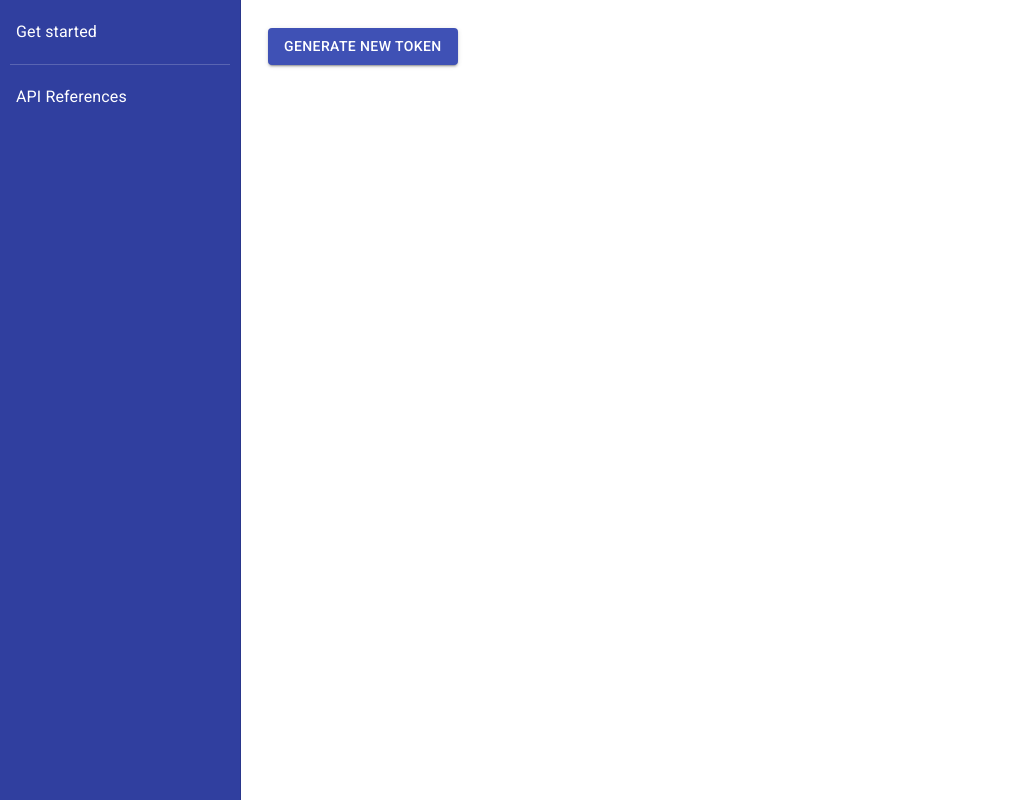
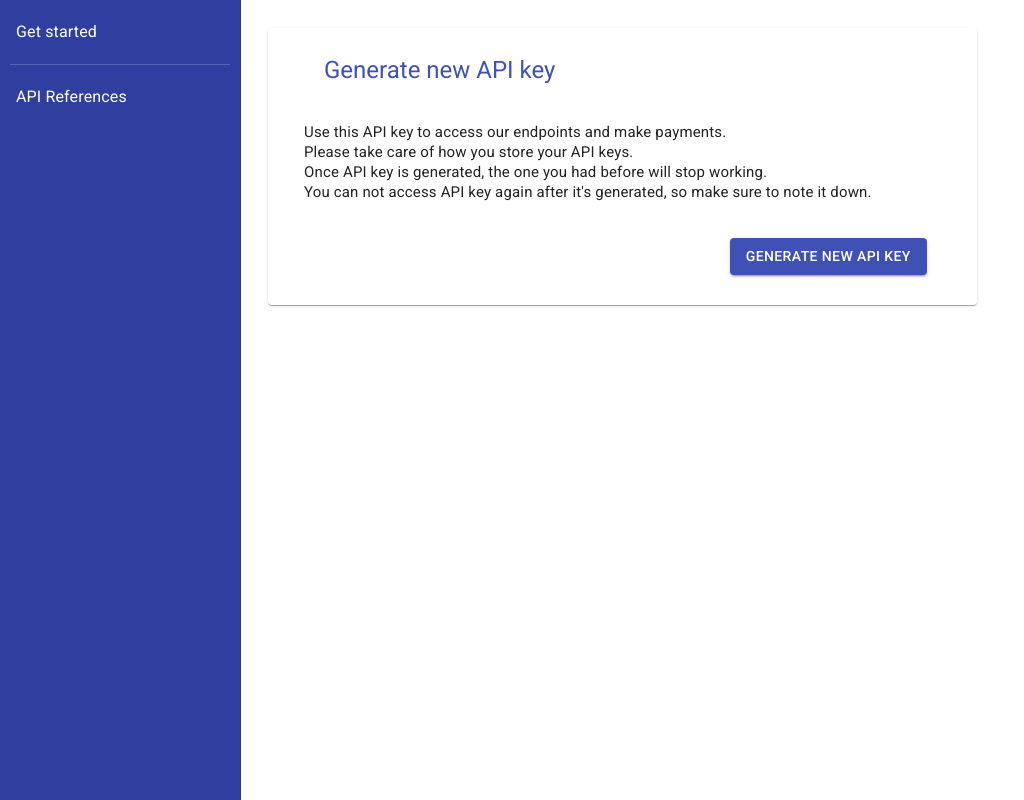
Before and after one commit to KrsticM/SEP, a React app in the folder payme-client/: page /settings/generate_token in a window 1280 px wide. Shown: the whole page, without its empty margins (0-1024 px from the left). Built offline with nearby package versions, Linux system fonts and the light colour scheme; sample sign-in values are in the browser's storage.

Commit message:
#3 - Generating tokens (UI side)

```diff
--- /dev/null
+++ b/payme-client/src/components/ConfirmDialog/index.js
@@ -0,0 +1,38 @@
+import React from 'react';
+import Button from '@material-ui/core/Button';
+import Dialog from '@material-ui/core/Dialog';
+import DialogActions from '@material-ui/core/DialogActions';
+import DialogContent from '@material-ui/core/DialogContent';
+import DialogContentText from '@material-ui/core/DialogContentText';
+import DialogTitle from '@material-ui/core/DialogTitle';
+
+function ConfirmDialog(props) {
+  const {
+    open, handleClose, handleConfirm, children, dialogTitle
+  } = props;
+  return (
+    <Dialog
+      open={open}
+      onClose={handleClose}
+    >
+      <DialogTitle>
+        {dialogTitle}
+      </DialogTitle>
+      <DialogContent>
+        <DialogContentText>
+          { children }
+        </DialogContentText>
+      </DialogContent>
+      <DialogActions>
+        <Button onClick={handleClose} color="primary">
+          Cancel
+        </Button>
+        <Button onClick={handleConfirm} color="primary" autoFocus>
+          Confirm
+        </Button>
+      </DialogActions>
+    </Dialog>
+  );
+}
+
+export default ConfirmDialog;
--- a/payme-client/src/containers/Settings/PaymentServices/index.js
+++ b/payme-client/src/containers/Settings/PaymentServices/index.js
@@ -10,8 +10,7 @@ function PaymentServices(props) {
   const [state, setState] = useState({
     availableMethods: [],
     loaded: false
-  })
-  const [errors, setErrors] = useState({});
+  });
 
   useEffect(() => {
     if (state.loaded) {
--- /dev/null
+++ b/payme-client/src/containers/Settings/TokenGenerating/TokenDialog.jsx
@@ -0,0 +1,103 @@
+import React, { useRef } from 'react';
+import { toast } from 'react-toastify';
+import Button from '@material-ui/core/Button';
+import Dialog from '@material-ui/core/Dialog';
+import DialogActions from '@material-ui/core/DialogActions';
+import DialogContent from '@material-ui/core/DialogContent';
+import DialogContentText from '@material-ui/core/DialogContentText';
+import DialogTitle from '@material-ui/core/DialogTitle';
+import { makeStyles } from '@material-ui/core/styles';
+import Paper from '@material-ui/core/Paper';
+import InputBase from '@material-ui/core/InputBase';
+import Divider from '@material-ui/core/Divider';
+import IconButton from '@material-ui/core/IconButton';
+import CopyIcon from '@material-ui/icons/FileCopy';
+import Typography from '@material-ui/core/Typography';
+
+const useStyles = makeStyles(theme => ({
+  root: {
+    margin: '20px 15px',
+    padding: '2px 4px',
+    display: 'flex',
+    alignItems: 'center'
+  },
+  input: {
+    marginLeft: theme.spacing(1),
+    flex: 1,
+  },
+  iconButton: {
+    padding: 10,
+  },
+  divider: {
+    height: 28,
+    margin: 4,
+  },
+}));
+
+function TokenDialog(props) {
+  const classes = useStyles();
+  const inputEl = useRef(null);
+  const {
+    apiKey, handleClose
+  } = props;
+
+  const copyToClipboard = (e) => {
+    inputEl.current.select()
+    document.execCommand('copy');
+
+    toast.info('API key copied successfully!', {
+      position: toast.POSITION_TOP_CENTER
+    });
+    if (window.getSelection) {
+      // All browsers, except IE <=8
+      window.getSelection().removeAllRanges();
+    } else if (document.selection) {
+      // IE <=8
+      document.selection.empty();
+    }
+  };
+
+  return (
+    <Dialog
+      open={!!apiKey}
+      onClose={handleClose}
+    >
+      <DialogTitle>
+        <Typography variant="h5" component="h2" color="primary">
+          {"Here's your new API key"}
+        </Typography>
+      </DialogTitle>
+      <DialogContent>
+        <Typography variant="body2" component="p">
+          {"Make sure you note it down and update your previously used API key."}
+        </Typography>
+        <Paper component="form" className={classes.root}>
+          <InputBase
+            inputRef={inputEl}
+            className={classes.input}
+            value={apiKey}
+            readOnly
+            inputProps={{ 'aria-label': 'search google maps' }}
+          />
+          <Divider className={classes.divider} orientation="vertical" />
+          <IconButton onClick={copyToClipboard} color="primary" className={classes.iconButton}>
+            <CopyIcon />
+          </IconButton>
+        </Paper>
+        <Typography variant="body2" component="p">
+          <Typography component="p" color="primary">
+            WARNING!
+          </Typography>
+          {"This is last time you'll be seeing this API key."}
+        </Typography>
+      </DialogContent>
+      <DialogActions>
+        <Button onClick={handleClose} color="primary">
+          Close
+        </Button>
+      </DialogActions>
+    </Dialog>
+  );
+}
+
+export default TokenDialog;
--- /dev/null
+++ b/payme-client/src/containers/Settings/TokenGenerating/TokenGenerating.css
@@ -0,0 +1,19 @@
+.token__container {
+  width: 70%;
+  padding: 10px;
+}
+
+.token__container h2 {
+  margin-left: 30px;
+}
+
+.token__container p {
+  margin-left: 10px;
+  line-height: 20px;
+  font-size: 15px;
+}
+
+.token__container .MuiCardActions-root {
+  padding: 20px 40px;
+  justify-content: flex-end;
+}
--- a/payme-client/src/containers/Settings/TokenGenerating/index.jsx
+++ b/payme-client/src/containers/Settings/TokenGenerating/index.jsx
@@ -2,29 +2,106 @@ import React, { useState } from 'react';
 import axios from 'axios';
 import { withRouter } from 'react-router-dom';
 import { toast } from 'react-toastify';
-import TextField from '@material-ui/core/TextField';
+import Card from '@material-ui/core/Card';
+import CardActions from '@material-ui/core/CardActions';
+import CardContent from '@material-ui/core/CardContent';
+import Typography from '@material-ui/core/Typography';
 import Button from '@material-ui/core/Button';
-import Icon from '@material-ui/core/Icon';
+import ConfirmDialog from '../../../components/ConfirmDialog';
+import TokenDialog from './TokenDialog';
+import './TokenGenerating.css';
 
 function GenerateToken(props) {
   const [errors, setErrors] = useState({});
+  const [open, setOpen] = useState(false);
+  const [apiKey, setGenerated] = useState(undefined);
 
+  const handleToggleConfirm = () => {
+    setOpen(!open);
+  };
+
+  const handleFinishGenerate = () => {
+    setGenerated(undefined);
+  };
 
   const handleGenerateToken = async (event) => {
     event.preventDefault();
-      // const { data, status } = await axios.post('http://localhost:8100/auth/register', state);
+    axios.post('http://localhost:8100/user/regenerate-token')
+      .then((response) => {
+        const { data, status } = response;
+        if (status !== 200) {
+          toast.error('Something went wrong', {
+            autoClose: 3000,
+          });
+          return;
+        }
+        setOpen(false);
+        setGenerated(data);
+      })
+      .catch((error) => {
+        toast.error(error.message || 'Unspecified error occured', {
+          autoClose: 3000,
+        });
+      });
   };
 
   return (
-    <div className="token__container">
-      <Button
-        variant="contained"
-        color="primary"
-        onClick={handleGenerateToken}
+    <Card className="token__container">
+      <CardContent>
+        <Typography variant="h5" component="h2" color="primary">
+          {"Generate new API key"}
+        </Typography>
+        <br />
+        <br />
+        <Typography variant="body2" component="p">
+          {
+            "Use this API key to access our endpoints and make payments."
+          }
+        </Typography>
+        <Typography variant="body2" component="p">
+          {
+            "Please take care of how you store your API keys."
+          }
+        </Typography>
+        <Typography variant="body2" component="p">
+          {
+            "Once API key is generated, the one you had before will stop working."
+          }
+        </Typography>
+        <Typography variant="body2" component="p">
+          {
+            "You can not access API key again after it's generated, so make sure to note it down."
+          }
+        </Typography>
+      </CardContent>
+      <CardActions>
+        <Button
+          variant="contained"
+          color="primary"
+          onClick={handleToggleConfirm}
+        >
+          {"Generate new API KEY"}
+        </Button>
+      </CardActions>
+      <ConfirmDialog
+        open={open}
+        dialogTitle="Generate new API KEY?"
+        handleClose={handleToggleConfirm}
+        handleConfirm={handleGenerateToken}
       >
-        {"Generate new token"}
-      </Button>
-    </div>
+        {
+          "Once API key is generated, the one you had before will stop working."
+        }
+        <br/>
+        {
+          "You can not access API key again after it's generated, so make sure to note it down."
+        }
+      </ConfirmDialog>
+      <TokenDialog
+        apiKey={apiKey}
+        handleClose={handleFinishGenerate}
+      />
+    </Card>
   );
 }
 
```
